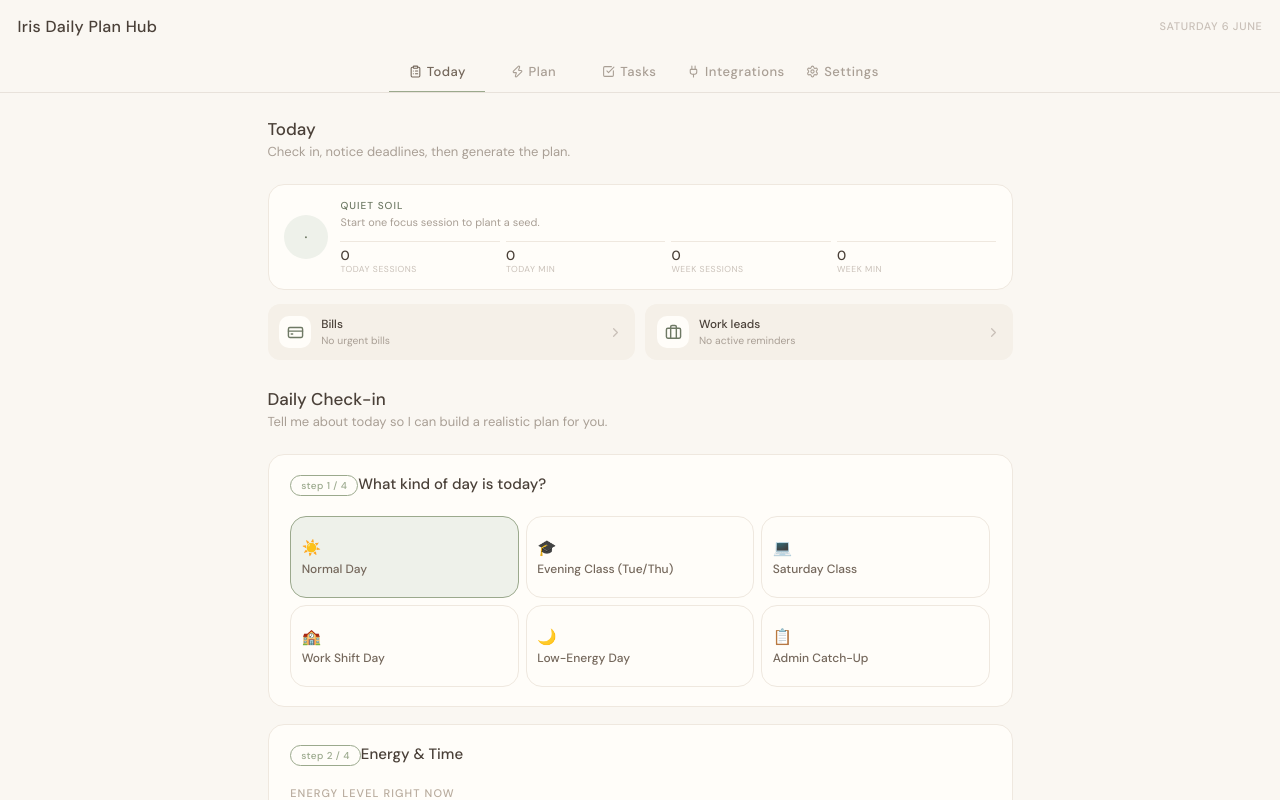
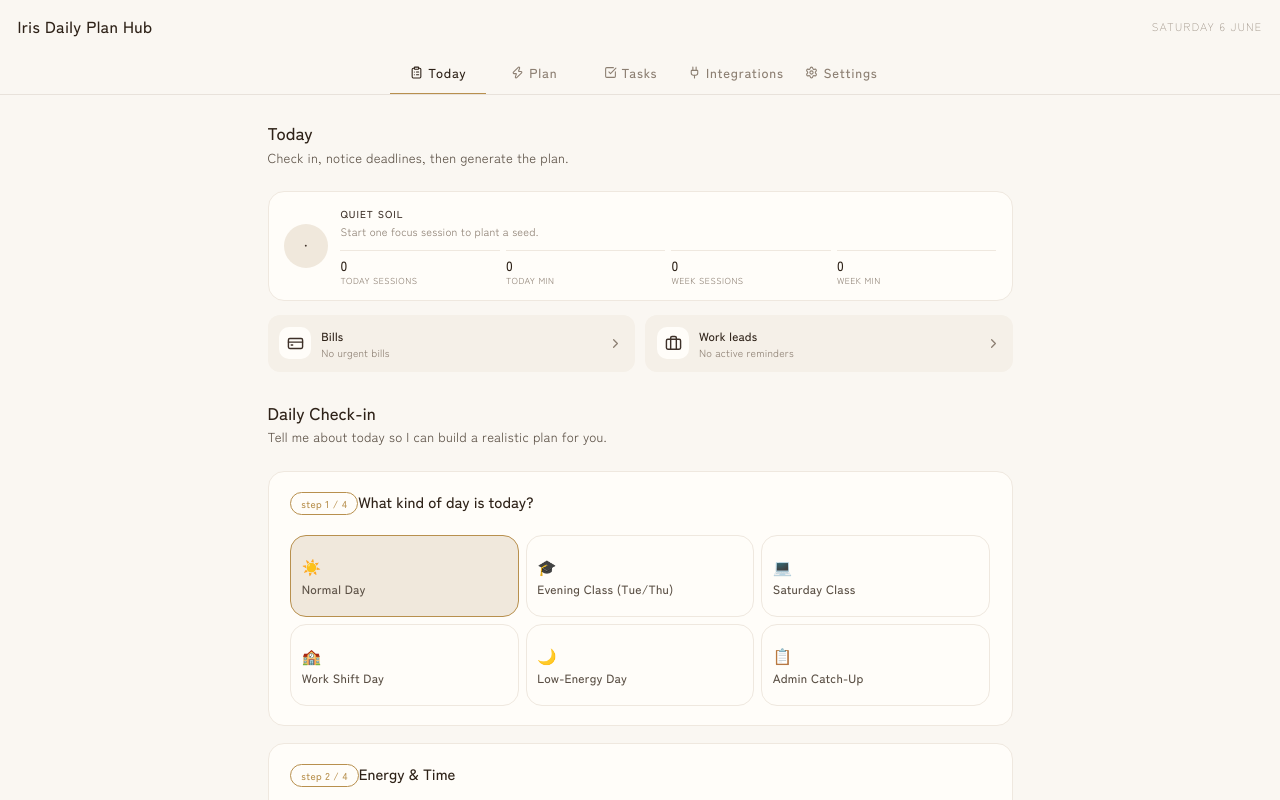
Before and after one commit to iriskumi/iris-daily-plan, a React (Vite) app: page / in a window 1280 px wide. Shown: the top 800 px of the page. Built offline with nearby package versions, Linux system fonts and the light colour scheme.

Commit message:
Refine task UI contrast

```diff
--- a/src/index.css
+++ b/src/index.css
@@ -1,4 +1,4 @@
-@import url('https://fonts.googleapis.com/css2?family=DM+Sans:wght@300;400;500&display=swap');
+@import url('https://fonts.googleapis.com/css2?family=Zen+Kaku+Gothic+New:wght@300;400;500&display=swap');
 
 *, *::before, *::after {
   box-sizing: border-box;
@@ -13,16 +13,16 @@
   --border: #EFE8DF;
   --border-strong: #DDD3C5;
 
-  --text: #4A4038;
-  --text-2: #74675B;
-  --text-3: #A99F95;
-  --text-hint: #C9C0B8;
+  --text: #2E2218;
+  --text-2: #5A4F44;
+  --text-3: #8C7F72;
+  --text-hint: #8C7F72;
   --section-label: #B8AB9D;
 
-  --accent: #9BA98D;
-  --accent-2: #6E7964;
-  --accent-bg: #EEF1EA;
-  --accent-border: #D8DED1;
+  --accent: #B8904E;
+  --accent-2: #3D3028;
+  --accent-bg: #F0E8DC;
+  --accent-border: #B8904E;
 
   --amber: #9A7E5A;
   --amber-bg: #FDF6EC;
@@ -49,8 +49,13 @@
   --radius: 16px;
   --radius-lg: 16px;
 
-  --font: 'DM Sans', -apple-system, BlinkMacSystemFont, 'Segoe UI', system-ui, sans-serif;
+  --font: 'Zen Kaku Gothic New', -apple-system, BlinkMacSystemFont, 'Segoe UI', system-ui, sans-serif;
   --font-mono: 'SF Mono', 'Cascadia Code', 'Fira Code', monospace;
+}
+
+* {
+  font-family: var(--font);
+  letter-spacing: 0.02em;
 }
 
 html {
@@ -104,9 +109,9 @@ body {
 
 .app-header .header-date {
   font-size: 11px;
-  color: var(--text-hint);
-  font-weight: 500;
-  letter-spacing: 0.06em;
+  color: var(--text-3);
+  font-weight: 300;
+  letter-spacing: 0.12em;
   text-transform: uppercase;
   white-space: nowrap;
 }
@@ -135,7 +140,7 @@ body {
   cursor: pointer;
   font-size: 13px;
   font-weight: 500;
-  color: var(--text-3);
+  color: #8C7F72;
   white-space: nowrap;
   border-bottom: 1.5px solid transparent;
   transition: color 0.15s, border-color 0.15s;
@@ -143,7 +148,7 @@ body {
   flex-shrink: 0;
   min-width: 96px;
   justify-content: center;
-  letter-spacing: 0.04em;
+  letter-spacing: 0.06em;
 }
 
 .nav-tab svg {
@@ -157,7 +162,7 @@ body {
 }
 
 .nav-tab.active {
-  color: var(--text-2);
+  color: #2E2218;
   border-bottom-color: var(--accent);
   font-weight: 500;
 }
@@ -206,13 +211,14 @@ body {
   font-size: 17px;
   font-weight: 500;
   letter-spacing: 0;
-  color: var(--text);
+  color: #2E2218;
   margin-bottom: 0.2rem;
 }
 
 .page-subtitle {
   font-size: 13px;
-  color: var(--text-3);
+  color: #5A4F44;
+  font-weight: 400;
 }
 
 /* ── Cards ─────────────────────────────────────────── */
@@ -542,12 +548,12 @@ body {
 }
 
 .btn-primary {
-  background: var(--accent);
-  color: var(--text-2);
+  background: #3D3028;
+  color: #fff;
 }
 
 .btn-primary:hover {
-  background: var(--accent-bg);
+  background: #2E2218;
 }
 
 .btn-secondary {
@@ -616,8 +622,8 @@ body {
 }
 
 .btn-generate {
-  background: var(--accent);
-  color: var(--text-2);
+  background: #3D3028;
+  color: #fff;
   font-size: 0.95rem;
   padding: 0.9rem 1.5rem;
   border-radius: var(--radius);
@@ -637,7 +643,7 @@ body {
 }
 
 .btn-generate:hover {
-  background: var(--accent-bg);
+  background: #2E2218;
   box-shadow: none;
   transform: translateY(-1px);
 }
@@ -657,13 +663,14 @@ body {
   font-size: 0.67rem;
   font-weight: 500;
   text-transform: uppercase;
-  letter-spacing: 0.04em;
+  letter-spacing: 0.1em;
   white-space: nowrap;
 }
 
 .badge-assessment {
-  background: var(--accent-bg);
-  color: var(--accent-2);
+  background: #EDE8E0;
+  border: 1px solid #C4B8A8;
+  color: #3D3028;
 }
 
 .badge-cyber-study {
@@ -712,8 +719,9 @@ body {
 }
 
 .badge-urgency-medium {
-  background: var(--amber-bg);
-  color: var(--amber);
+  background: #FDF0DC;
+  border: 1px solid #B8904E;
+  color: #7A5A2E;
 }
 
 .badge-urgency-low {
@@ -750,9 +758,9 @@ body {
 }
 
 .filter-chip.active {
-  background: var(--accent-bg);
-  border-color: var(--accent);
-  color: var(--accent);
+  background: #F0E8DC;
+  border: 1px solid #B8904E;
+  color: #3D3028;
   font-weight: 500;
 }
 
@@ -791,7 +799,7 @@ body {
   width: 17px;
   height: 17px;
   min-width: 17px;
-  border: 2px solid var(--border-strong);
+  border: 1.5px solid #C4B8A8;
   border-radius: 4px;
   cursor: pointer;
   display: flex;
@@ -799,21 +807,21 @@ body {
   justify-content: center;
   margin-top: 2px;
   transition: all 0.12s;
-  background: var(--surface);
+  background: #fff;
   flex-shrink: 0;
 }
 
 .task-checkbox.checked {
-  background: var(--accent);
-  border-color: var(--accent);
+  background: #FDF0DC;
+  border: 1.5px solid #B8904E;
 }
 
 .task-checkbox.checked::after {
   content: '';
   width: 8px;
   height: 5px;
-  border-left: 2px solid white;
-  border-bottom: 2px solid white;
+  border-left: 2px solid #7A5A2E;
+  border-bottom: 2px solid #7A5A2E;
   transform: rotate(-45deg) translate(0.5px, -1px);
   display: block;
 }
@@ -824,9 +832,9 @@ body {
 }
 
 .task-title {
-  font-size: 0.875rem;
-  font-weight: 500;
-  color: var(--text);
+  font-size: 16px;
+  font-weight: 500;
+  color: #2E2218;
   margin-bottom: 0.3rem;
   line-height: 1.4;
   word-break: break-word;
@@ -840,8 +848,9 @@ body {
 }
 
 .task-next-action {
-  font-size: 0.75rem;
-  color: var(--accent);
+  font-size: 13px;
+  color: #3D3028;
+  font-weight: 400;
   margin-top: 0.2rem;
   line-height: 1.4;
 }
@@ -1725,7 +1734,7 @@ body {
 }
 
 .text-muted {
-  color: var(--text-3);
+  color: #5A4F44;
 }
 
 .text-accent {
@@ -1974,7 +1983,8 @@ body {
   border-radius: 999px;
   font-size: 0.72rem;
   font-weight: 500;
-  color: var(--text-3);
+  color: #3D3028;
+  font-weight: 500;
   background: var(--surface);
   cursor: pointer;
   font-family: var(--font);
@@ -2001,8 +2011,8 @@ body {
   gap: 0.15rem;
   font-size: 0.67rem;
   font-weight: 500;
-  color: var(--accent);
-  background: var(--accent-bg);
+  color: #5A3A1A;
+  background: #FDF0DC;
   border-radius: 999px;
   padding: 0.1rem 0.4rem;
   letter-spacing: 0.02em;
@@ -2104,8 +2114,9 @@ body {
 }
 
 .task-checklist li {
-  font-size: 0.75rem;
-  color: var(--text-3);
+  font-size: 13px;
+  color: #5A4F44;
+  font-weight: 400;
   padding: 0.1rem 0;
   line-height: 1.4;
 }
@@ -2264,12 +2275,12 @@ body {
 .segmented-control button {
   border: none;
   background: transparent;
-  color: var(--text-3);
+  color: #8C7F72;
   border-radius: var(--radius-sm);
   padding: 0.55rem 0.75rem;
   font-family: var(--font);
   font-size: 0.82rem;
-  font-weight: 500;
+  font-weight: 400;
   cursor: pointer;
   display: inline-flex;
   align-items: center;
@@ -2283,8 +2294,10 @@ body {
 }
 
 .segmented-control button.active {
-  background: var(--accent-bg);
-  color: var(--accent);
+  background: #F0E8DC;
+  border: 1px solid #C4B090;
+  color: #2E2218;
+  font-weight: 500;
   box-shadow: none;
 }
 
```
